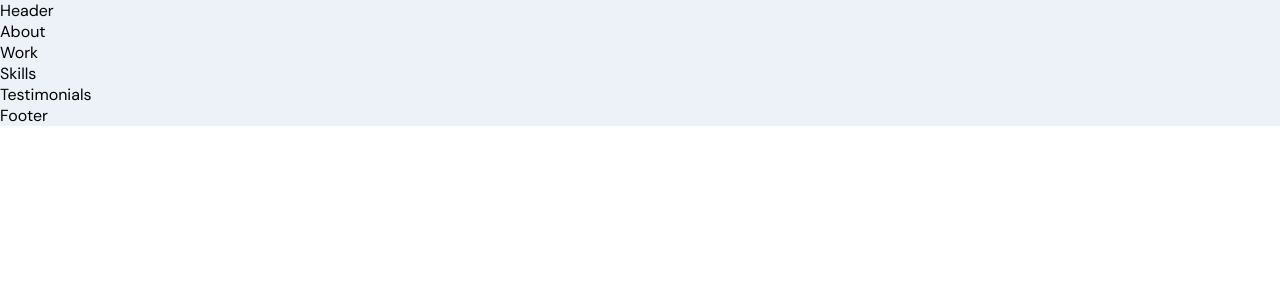
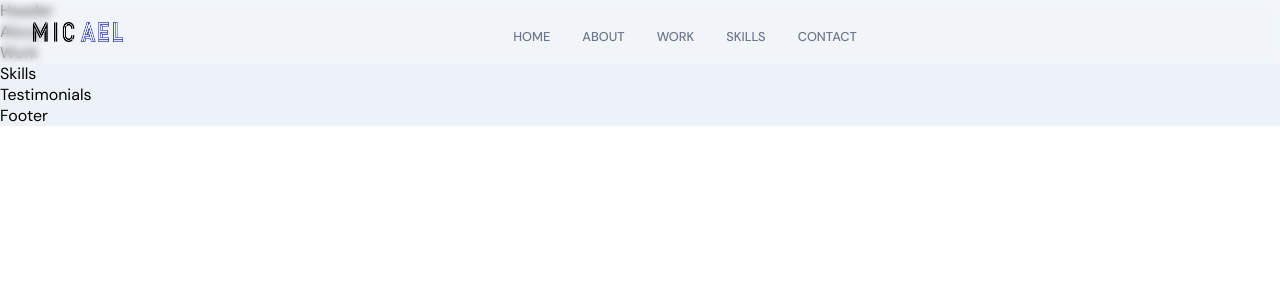
Before and after one commit to Rajamiththiran/My_Portfolio, a React (Create React App) app in the folder frontend_react/: page / in a window 1280 px wide. Shown: the top 300 px of the page. Built offline with nearby package versions, Linux system fonts and the light colour scheme.

Commit message:
nav_bar added

```diff
--- a/frontend_react/src/components/NavBar/NavBar.jsx
+++ b/frontend_react/src/components/NavBar/NavBar.jsx
@@ -1,10 +1,45 @@
+import { motion } from "framer-motion";
 import React from "react";
+import { HiMenuAlt4, HiX } from "react-icons/hi";
+import { images } from "../../constants";
 import "./NavBar.scss";
 
 const NavBar = () => {
+  const [toggle, setToggle] = React.useState(false);
+
   return (
-    <nav>
-      <div></div>
+    <nav className="app__navbar">
+      <div className="app__navbar-logo">
+        <img src={images.logo} alt="logo" />
+      </div>
+      <ul className="app__navbar-links">
+        {["home", "about", "work", "skills", "contact"].map((item) => (
+          <li className="app__flex p-text" key={`link-${item}`}>
+            <div />
+            <a href={`#${item}`}>{item}</a>
+          </li>
+        ))}
+      </ul>
+      <div className="app__navbar-menu">
+        <HiMenuAlt4 onClick={() => setToggle(true)} />
+        {toggle && (
+          <motion.div
+            whileInView={{ x: [300, 0] }}
+            transition={{ duration: 0.85, ease: "easeOut" }}
+          >
+            <HiX onClick={() => setToggle(false)} />
+            <ul>
+              {["home", "about", "work", "skills", "contact"].map((item) => (
+                <li key={item}>
+                  <a href={`#${item}`} onClick={() => setToggle(false)}>
+                    {item}
+                  </a>
+                </li>
+              ))}
+            </ul>
+          </motion.div>
+        )}
+      </div>
     </nav>
   );
 };
--- a/frontend_react/src/components/NavBar/NavBar.scss
+++ b/frontend_react/src/components/NavBar/NavBar.scss
@@ -0,0 +1,165 @@
+.app__navbar{
+   width: 100%;
+
+   display: flex;
+   justify-content: space-between;
+   align-items:center;
+
+   padding: 1rem 2rem;
+   background: rgba(255, 255, 255, 0.25);
+   backdrop-filter: blur(4px);
+   -webkit-backdrop-filter: blur(4px);
+   border: 1px solid rgba(255, 255, 255, 0.18);
+   position: fixed;
+   z-index: 2;
+}
+
+.app__navbar-logo{
+   display: flex;
+   justify-content: flex-start;
+   align-items: center;
+
+
+   img{
+   width: 90px;
+   height: 20px;
+
+   @media screen and (min-width: 2000px) {
+      width: 180px;
+      height: 40px;
+   }
+   }
+}
+
+.app__navbar-links{
+   flex: 1;
+   display: flex;
+   justify-content: center;
+   align-items: center;
+
+   list-style: none;
+
+   li{
+      margin: 0 1rem;
+      cursor: pointer;
+      flex-direction: column;
+
+      div{
+      width: 5px;
+      height: 5px;
+      background: transparent;
+      border-radius: 50%;
+
+      margin-bottom: 5px;
+      }
+
+      a{
+      color: var(--gray-color);
+      text-decoration: none;
+      flex-direction: column;
+      text-transform: uppercase;
+      font-weight: 500;
+
+      transition: all 0.3s ease-in-out;
+
+      &:hover{
+      color: var(--secondary-color);
+      }
+      }
+      &:hover{
+         div{
+         background: var(--secondary-color);
+         }
+         }
+   }
+  @media screen and (max-width: 900px) {
+   display: none;
+  }
+}
+
+.app__navbar-menu{
+   width: 35px;
+   height: 35px;
+   border-radius: 50%;
+   position: relative;
+
+   display: flex;
+   align-items: center;
+   justify-content: center;
+   background: var(--secondary-color);
+
+   svg{
+      width: 70%;
+      height: 70%;
+      color: var(--white-color);
+   }
+
+   div{
+   position: fixed;
+   top: 0;
+   bottom: 0;
+   right: 0;
+   z-index: 5;
+
+   padding: 1rem;
+
+   width: 80%;
+   height: 100vh;
+
+   display: flex;
+   justify-content: flex-end;
+   align-items: flex-end;
+   flex-direction: column;
+
+   background: url('../../assets/bgWhite.png');
+   background-color: var(--white-color);
+   background-size: cover;
+   background-repeat: repeat;
+
+   box-shadow: 0 0 20px rgba(168, 168, 168, 0.15);
+
+   svg{
+      width: 35px;
+      height: 35px;
+      color: var(--secondary-color);
+      margin: 0.5rem 1rem;
+   }
+
+   ul{
+      list-style: none;
+      margin: 0;
+      padding: 0;
+      height: 100%;
+      width: 100%;
+
+      display: flex;
+      justify-content: flex-start;
+      align-items: flex-start;
+      flex-direction: column;
+
+      li{
+         margin: 1rem;
+
+         a{
+            color: var(--gray-color);
+            text-decoration: none;
+            font-size: 1rem;
+            text-transform: uppercase;
+            font-weight: 500;
+
+            transition: all 0.3s ease-in-out;
+
+            &:hover{
+               color: var(--secondary-color);
+            }
+         }
+      }
+   }
+      @media screen and (min-width: 900px) {
+         display: none;
+      }
+   }
+   @media screen and (min-width: 900px) {
+      display: none;
+   }
+}
```
